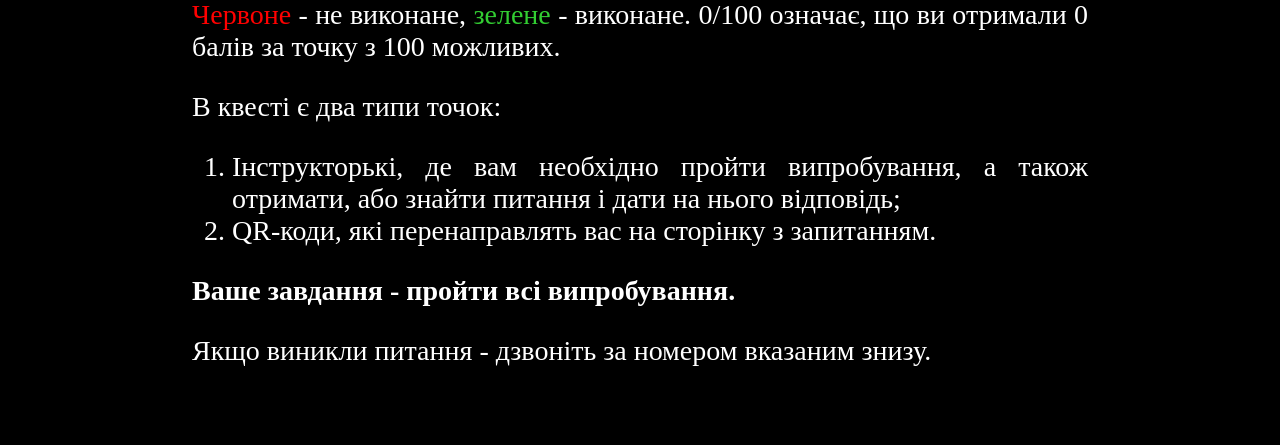
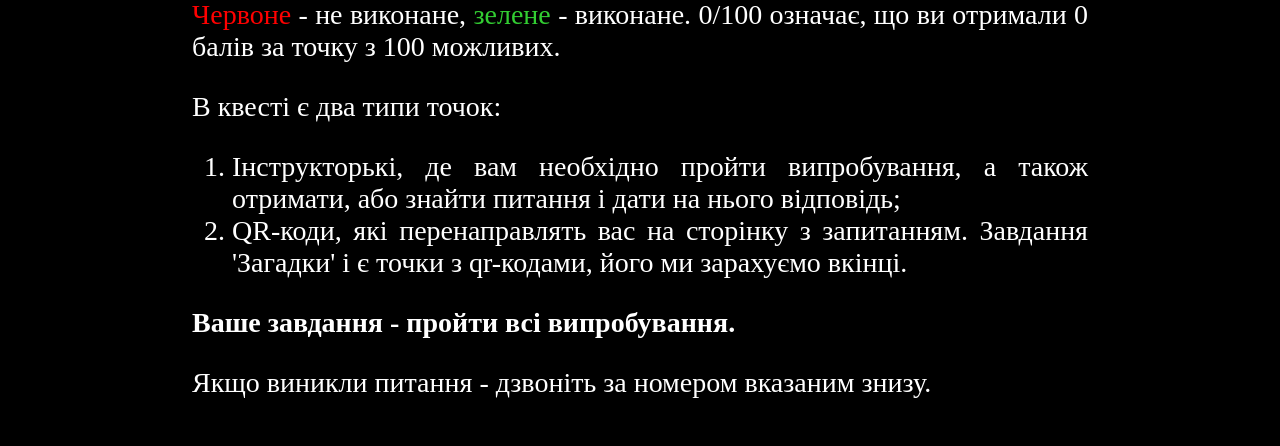
Before and after one commit to ChaosGuru/mpsh, a Flask app: template mpsh/templates/tasks.html in a window 1280 px wide. Shown: the part 311-757 px from the top of the page. Run offline with Flask 2, Linux system fonts and the light colour scheme; the template is opened without the code that fills it, so the values that code supplies are empty.

Commit message:
updated db

```diff
--- a/mpsh/templates/tasks.html
+++ b/mpsh/templates/tasks.html
@@ -8,7 +8,7 @@
     <p>В квесті є два типи точок:
         <ol>
             <li>Інструкторькі, де вам необхідно пройти випробування, а також отримати, або знайти питання і дати на нього відповідь;</li>
-            <li> QR-коди, які перенаправлять вас на сторінку з запитанням.</li>
+            <li> QR-коди, які перенаправлять вас на сторінку з запитанням. Завдання 'Загадки' і є точки з qr-кодами, його ми зарахуємо вкінці.</li>
         </ol>
     </p>
     <p><b>Ваше завдання - пройти всі випробування.</b></p>
```
Also changed, not shown: test.sqlite3 (added).
